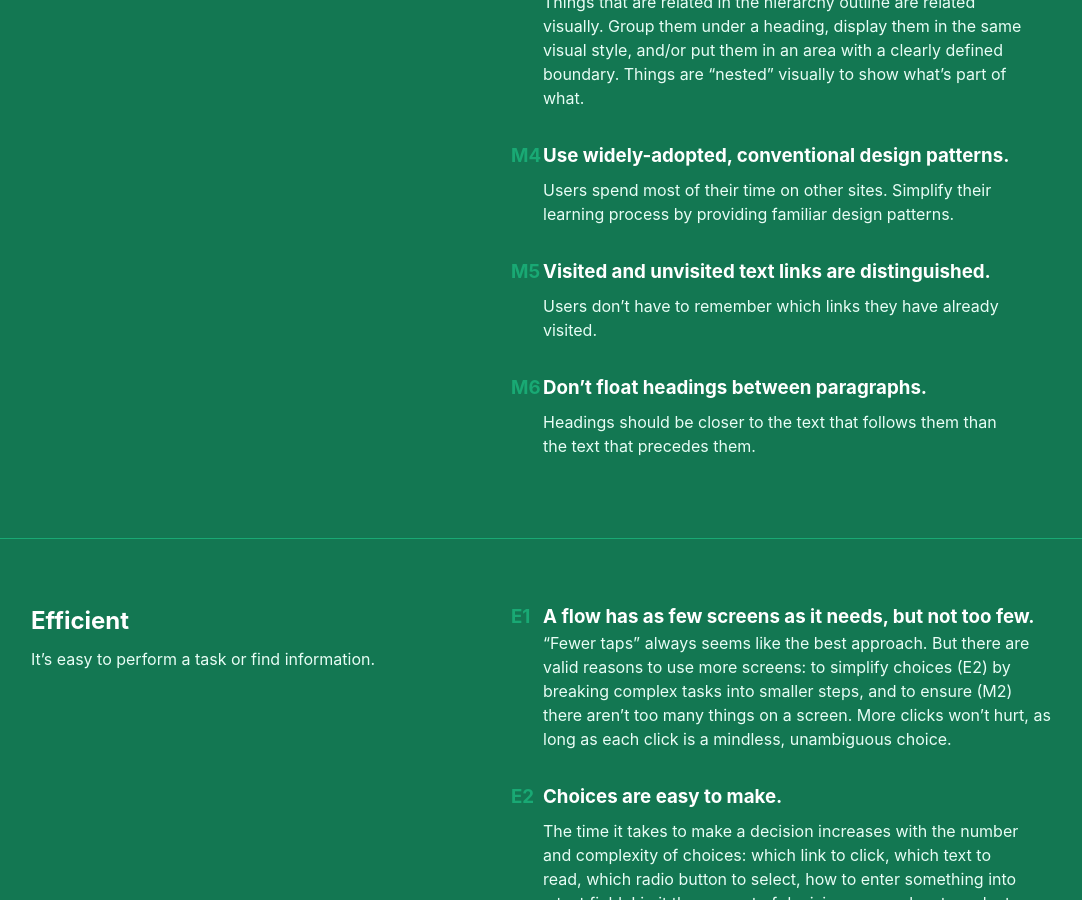
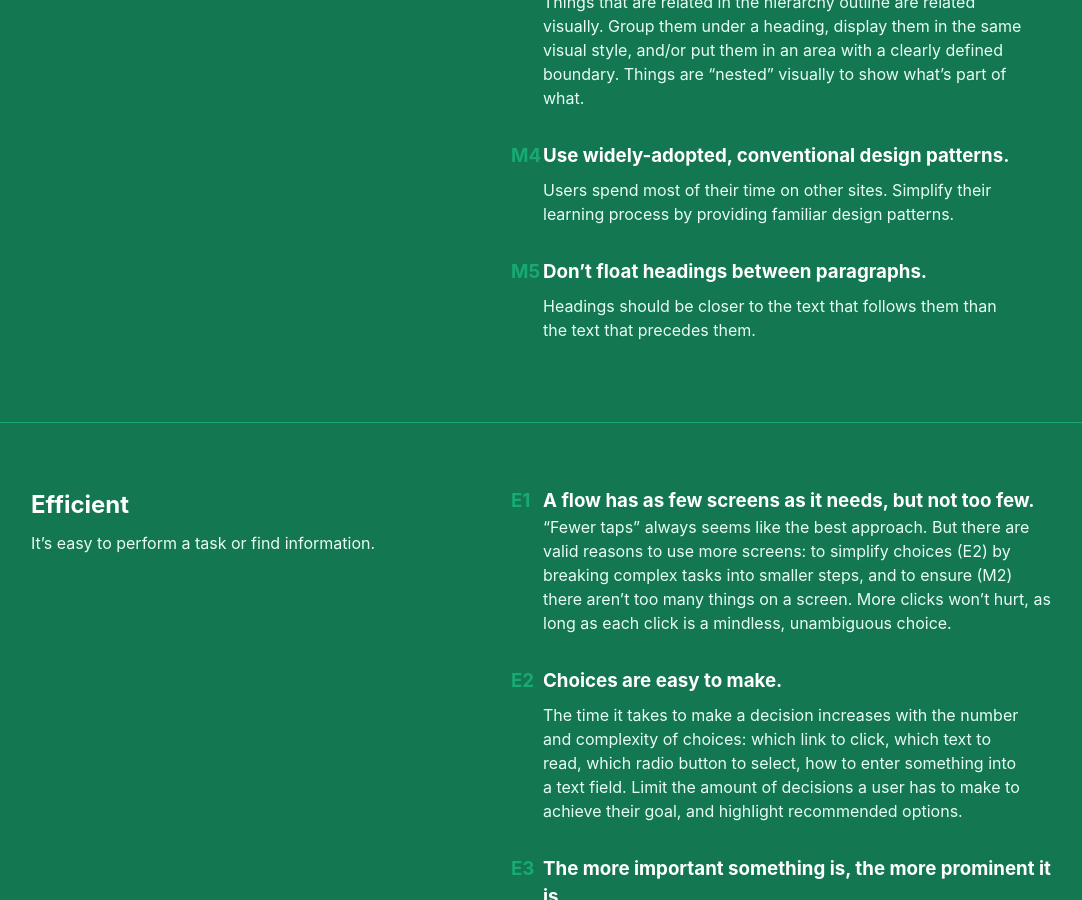
Before and after one commit to christopherdubs/christopherdubs.github.io, a Jekyll site: the page CHARMED.html, which Jekyll copies as it is, in a window 1280 px wide and 900 px high, scrolled down 3005 px. Shown: the whole window, without its empty margins (97-1179 px from the left). Built offline with Jekyll 4.4.1, drawn with Linux system fonts in a browser that asks for light colours.

Commit message:
remove redundant bit from M - covered by WCAG

```diff
--- a/CHARMED.html
+++ b/CHARMED.html
@@ -112,10 +112,7 @@
     <h3 class="mt4 mb0 white"><span class="charmed-counter green">M4</span>Use widely-adopted, conventional design patterns.</h3>
     <p class="measure mt2">Users spend most of their time on other sites. Simplify their learning process by providing familiar design patterns.</p>
 
-    <h3 class="mt4 mb0 white"><span class="charmed-counter green">M5</span>Visited and unvisited text links are distinguished.</h3>
-    <p class="measure mt2">Users don’t have to remember which links they have already visited.</p>
-
-    <h3 class="mt4 mb0 white"><span class="charmed-counter green">M6</span>Don&#8217;t float headings between paragraphs.</h3>
+    <h3 class="mt4 mb0 white"><span class="charmed-counter green">M5</span>Don&#8217;t float headings between paragraphs.</h3>
     <p class="measure mt2">Headings should be closer to the text that follows them than the text that precedes them.</p>
   </div>
 </article>
```
